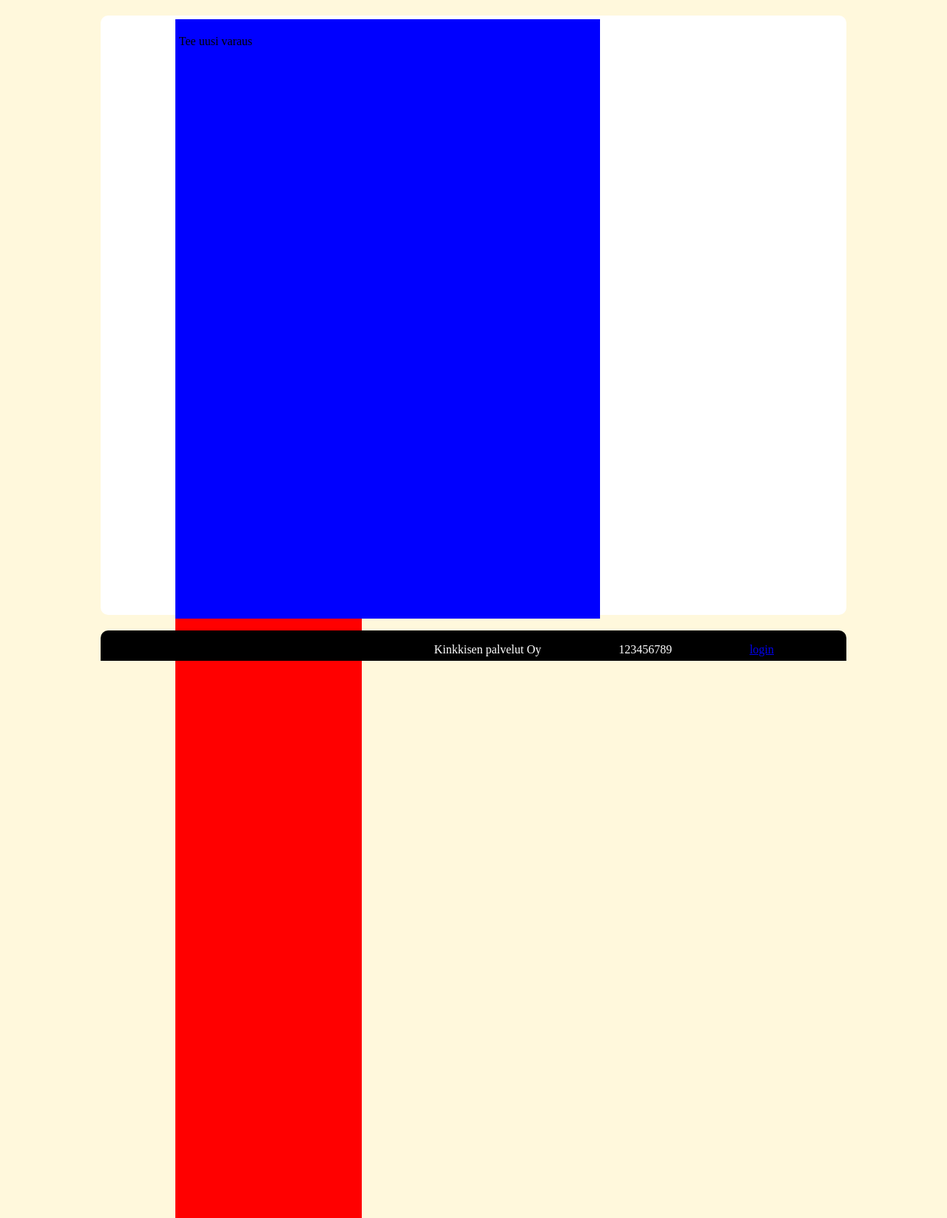
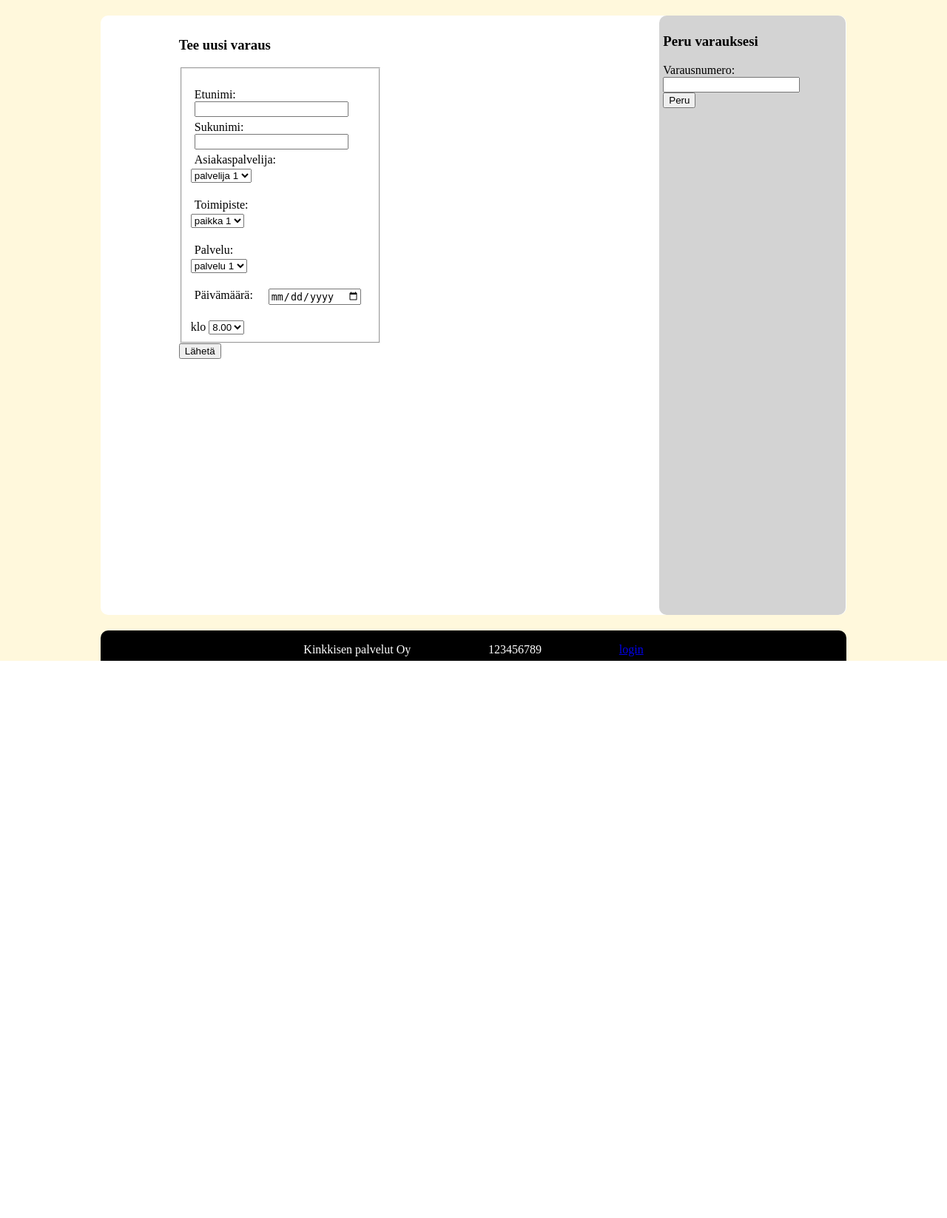
Before and after one commit to cobrelli/tsoha2013, a PHP site: page /varaus.php in a window 1280 px wide. Shown: the part 149-1795 px from the top of the page at 74% size. After the commit the page ends 1042 px from the top, so only its background shows below. Run offline with PHP 8.4, Linux system fonts and the light colour scheme.

Commit message:
varaus sivun rakentelua

```diff
--- a/PalveluBisnes/style.css
+++ b/PalveluBisnes/style.css
@@ -124,16 +124,24 @@ fieldset p {
 
 #varaus_vasen {
     float:left;
-    width:70%;
+    width:60%;
     height:100%;
     padding:5px;
-    background-color: blue;
+    display:inline;
 }
 
 #varaus_oikea {
-    float:left;
+    margin-top:-5px;
+    margin-right:-100px;
+    float:right;
     width:30%;
     height:100%;
     padding:5px;
-    background-color: red;
+    display:inline;
+    background-color:lightgray;
+
+    /* pyöreät kulmat */
+    border-radius: 10px;
+    -moz-border-radius: 10px;
+    -webkit-border-radius: 10px;
 }
--- a/PalveluBisnes/varaus.php
+++ b/PalveluBisnes/varaus.php
@@ -8,10 +8,53 @@ include 'sivunYlaOsa.php';
 
 <article id ="main">
     <div id="varaus_vasen">
-        <p>Tee uusi varaus</p>
+        <h3>Tee uusi varaus</h3>
+
+        <fieldset>
+            <p><label class="kyltti" for="etunimi">Etunimi: </label>
+                <input type="text" name="Etunimi" class="kentta">
+            </p>
+            <p><label class="kyltti" for="Sukunimi">Sukunimi: </label>
+                <input type="text" name="Sukunimi" class="kentta">
+            </p>
+            <p><label class="kyltti" for="asiakaspalvelija">Asiakaspalvelija: </label></p>
+            <select>
+                <option value="1">palvelija 1</options>
+                <option value="2">palvelija 2</options>
+                <option value="3">palvelija 3</options>
+            </select>
+            <p><label class="kyltti" for="toimipiste">Toimipiste: </label></p>
+            <select>
+                <option value="1">paikka 1</options>
+                <option value="2">paikka 2</options>
+                <option value="3">paikka 3</options>
+            </select>
+
+            <p><label class="kyltti" for="palvelu">Palvelu: </label></p>
+            <select>
+                <option value="1">palvelu 1</options>
+                <option value="2">palvelu 2</options>
+                <option value="3">palvelu 3</options>
+            </select>
+
+            <p><label class="kyltti" for="pvm">Päivämäärä: </label>
+                <input type="date" name="pvm">
+            </p>
+            klo
+            <select>
+                <option value="8">8.00</options>
+                <option value="9">9.00</options>
+            </select>
+
+        </fieldset>
+        <input type="submit" value="Lähetä">
     </div>
+
     <div id="varaus_oikea">
-        <p>Peru varauksesi</p>
+        <h3>Peru varauksesi</h3>
+
+        Varausnumero: <input type="text" name="varausnumero"><br>
+        <input type="submit" value="Peru">
     </div>
 
 </article>
```
